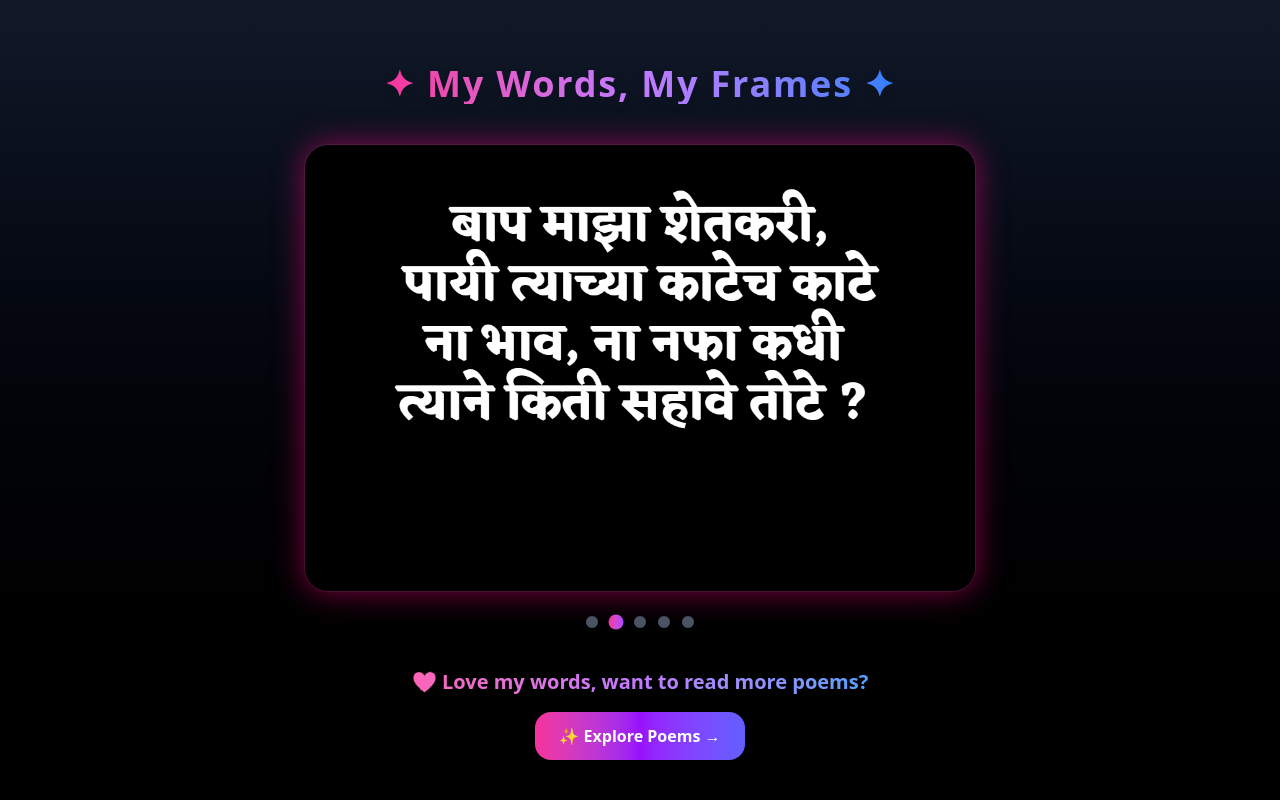
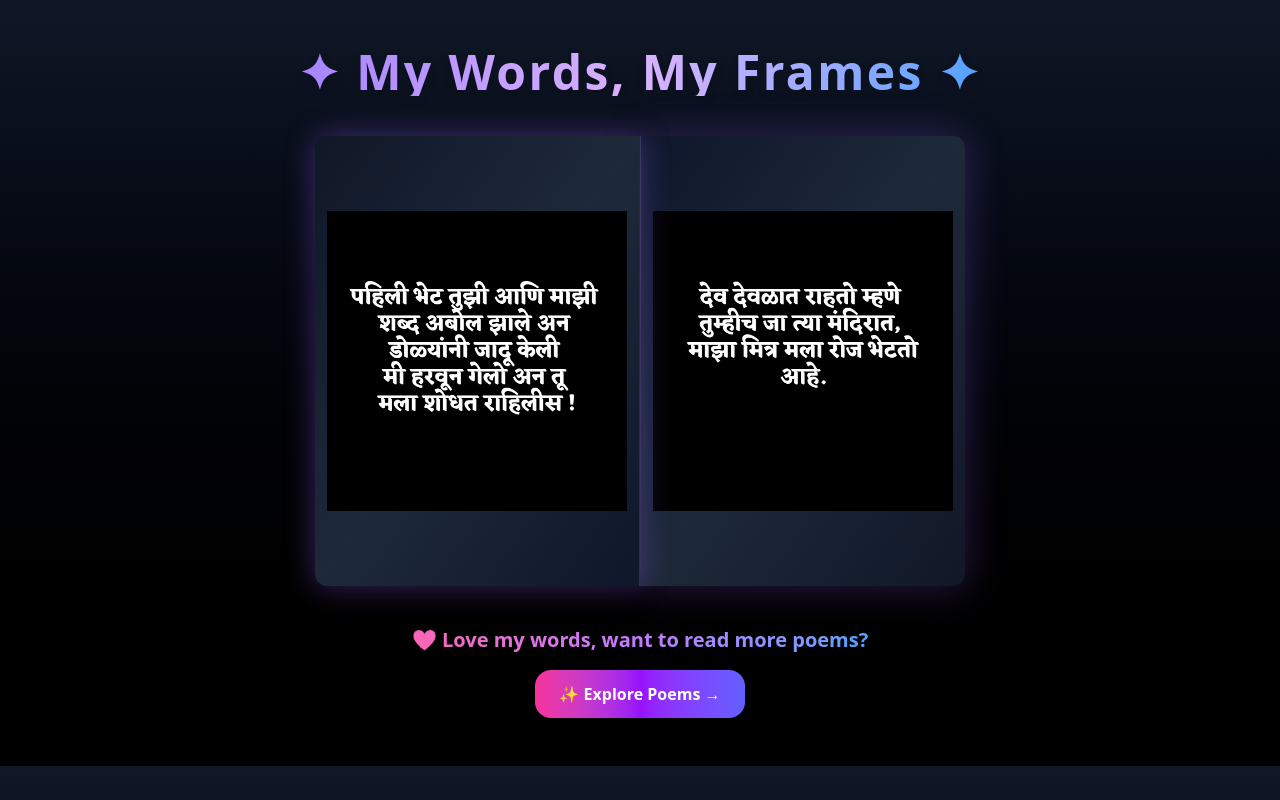
Before and after one commit to aniketArun/aniket-portfolio, a React (Vite) app: page / in a window 1280 px wide. Shown: the part 800-1600 px from the top of the page. Built offline with nearby package versions, Linux system fonts and the light colour scheme.

Commit message:
feat: change poem animation

```diff
--- a/src/components/about/About.jsx
+++ b/src/components/about/About.jsx
@@ -34,13 +34,14 @@ export default function AboutMe() {
             shaping thoughts into verses — because sometimes,
             emotions deserve rhythm, not logic.
           </p>
-          <motion.button
+          <motion.a
             whileHover={{ scale: 1.05 }}
             whileTap={{ scale: 0.95 }}
             className="px-6 py-3 bg-gradient-to-r from-purple-600 to-pink-500 rounded-xl shadow-lg text-white font-medium"
+            href="#contact"
           >
             Let’s Connect 🚀
-          </motion.button>
+          </motion.a>
         </div>
       </motion.div>
     </section>
--- /dev/null
+++ b/src/components/book-flip/BookFlip.jsx
@@ -0,0 +1,172 @@
+"use client"
+
+import { useState, useEffect } from "react"
+import { motion } from "framer-motion"
+import { useNavigate } from "react-router-dom";
+
+const AutoBookFlip = () => {
+  const navigate = useNavigate();
+  const poems = [
+    { left: "/poetic1.png", right: "/poetic2.png" },
+    { left: "/poetic3.png", right: "/poetic4.png" },
+    { left: "/poetic5.png", right: "/poetic1.png" },
+  ]
+
+  const [currentIndex, setCurrentIndex] = useState(0)
+  const [flipping, setFlipping] = useState(false)
+
+  useEffect(() => {
+    const interval = setInterval(() => {
+      setFlipping(true)
+
+      // Update content halfway through the flip animation
+      setTimeout(() => {
+        setCurrentIndex((prev) => (prev + 1) % poems.length)
+      }, 600) // Half of 1200ms animation
+
+      // Reset flipping state after animation completes
+      setTimeout(() => {
+        setFlipping(false)
+      }, 1200)
+    }, 4000)
+
+    return () => clearInterval(interval)
+  }, [poems.length])
+
+  const nextIndex = (currentIndex + 1) % poems.length
+
+  return (
+    <div className="flex flex-col items-center py-6 px-4 sm:py-8 lg:py-12">
+      {/* Heading */}
+      <motion.h2
+        initial={{ opacity: 0, y: -40 }}
+        animate={{ opacity: 1, y: 0 }}
+        transition={{ duration: 1 }}
+        whileHover={{
+          scale: 1.05,
+          textShadow: "0px 0px 20px rgba(139,92,246,0.9)",
+        }}
+        className="text-2xl sm:text-3xl md:text-4xl lg:text-5xl font-extrabold text-transparent bg-clip-text bg-gradient-to-r from-violet-400 via-purple-300 to-blue-400 tracking-wider drop-shadow-lg mb-6 sm:mb-8 lg:mb-10 cursor-pointer text-center"
+      >
+        ✦ My Words, My Frames ✦
+      </motion.h2>
+
+      {/* Book - Mobile First Design */}
+      <div
+        className="relative w-full max-w-[320px] h-[220px] sm:max-w-[450px] sm:h-[300px] md:max-w-[550px] md:h-[380px] lg:max-w-[650px] lg:h-[450px] flex mx-auto"
+        style={{ perspective: "2000px" }}
+      >
+        {/* Static Left Page */}
+        <div className="relative w-1/2 h-full shadow-md rounded-l-lg sm:rounded-l-xl border-r border-gray-600/30 flex items-center justify-center
+                bg-gradient-to-br from-gray-900 via-gray-800 to-slate-900
+                shadow-[0_0_15px_rgba(139,92,246,0.4)] sm:shadow-[0_0_30px_rgba(139,92,246,0.4)] z-10 p-2 sm:p-3">
+          <img
+            src={poems[currentIndex].left}
+            alt="left-page"
+            className="max-w-full max-h-full object-contain"
+          />
+        </div>
+
+        {/* Static Right Page */}
+        <div className="absolute right-0 w-1/2 h-full rounded-r-lg sm:rounded-r-xl border-l border-gray-600/30 flex items-center justify-center
+               bg-gradient-to-br from-slate-900 via-gray-800 to-gray-900
+               shadow-[0_0_20px_rgba(139,92,246,0.3)] sm:shadow-[0_0_40px_rgba(139,92,246,0.3)] z-0 p-2 sm:p-3">
+          <img
+            src={poems[currentIndex].right}
+            alt="right-page"
+            className="max-w-full max-h-full object-contain"
+          />
+        </div>
+
+        {/* Flipping Page - only visible during flip */}
+        {flipping && (
+          <motion.div
+            initial={{ rotateY: 0 }}
+            animate={{ rotateY: -180 }}
+            transition={{ duration: 1.2, ease: "easeInOut" }}
+            style={{
+              transformStyle: "preserve-3d",
+              transformOrigin: "left center",
+              position: "absolute",
+              left: "50%",
+              width: "50%",
+              height: "100%",
+              zIndex: 20,
+            }}
+            className="rounded-r-lg sm:rounded-r-xl"
+          >
+            {/* Front Face (current right page content) */}
+            <div
+              className="absolute inset-0 flex items-center justify-center
+                 bg-gradient-to-br from-slate-900 via-gray-800 to-gray-900
+                 shadow-[0_0_20px_rgba(139,92,246,0.3)] sm:shadow-[0_0_40px_rgba(139,92,246,0.3)] rounded-r-lg sm:rounded-r-xl border-l border-gray-600/30 p-2 sm:p-3"
+              style={{
+                backfaceVisibility: "hidden",
+                WebkitBackfaceVisibility: "hidden",
+              }}
+            >
+              <img
+                src={poems[currentIndex].right}
+                alt="flipping-page-front"
+                className="max-w-full max-h-full object-contain"
+              />
+            </div>
+
+            {/* Back Face (next left page content, mirrored) */}
+            <div
+              className="absolute inset-0 flex items-center justify-center
+                 bg-gradient-to-br from-gray-900 via-gray-800 to-slate-900
+                 shadow-[0_0_20px_rgba(139,92,246,0.4)] sm:shadow-[0_0_40px_rgba(139,92,246,0.4)] rounded-l-lg sm:rounded-l-xl border-r border-gray-600/30 p-2 sm:p-3"
+              style={{
+                transform: "rotateY(180deg)",
+                backfaceVisibility: "hidden",
+                WebkitBackfaceVisibility: "hidden",
+              }}
+            >
+              <img
+                src={poems[nextIndex].left}
+                alt="flipping-page-back"
+                className="max-w-full max-h-full object-contain scale-x-[-1]"
+              />
+            </div>
+          </motion.div>
+        )}
+      </div>
+
+      {/* Text Below Carousel */}
+      <motion.div
+        initial={{ opacity: 0, y: 20 }}
+        whileInView={{ opacity: 1, y: 0 }}
+        transition={{ duration: 0.8, delay: 0.3 }}
+        className="mt-10 flex flex-col items-center gap-4"
+      >
+        <motion.p
+          className="text-lg md:text-xl font-semibold text-center text-transparent bg-clip-text bg-gradient-to-r from-pink-400 via-purple-400 to-blue-400 cursor-pointer"
+          whileHover={{
+            scale: 1.1,
+            textShadow: "0px 0px 20px rgba(255,105,180,0.8)",
+          }}
+        >
+          💖 Love my words, want to read more poems?
+        </motion.p>
+
+        {/* Button */}
+        <motion.a
+          whileHover={{
+            scale: 1.08,
+            boxShadow: "0px 0px 20px rgba(236,72,153,0.8)",
+          }}
+          onClick={() => navigate("/poems")}
+          whileTap={{ scale: 0.95 }}
+          className="px-6 py-3 rounded-2xl bg-gradient-to-r from-pink-500 via-purple-600 to-indigo-500 text-white font-semibold shadow-md transition-transform hover:cursor-pointer"
+
+        >
+          ✨ Explore Poems →
+        </motion.a>
+      </motion.div>
+
+    </div>
+  )
+}
+
+export default AutoBookFlip
--- a/src/components/hero/Hero.jsx
+++ b/src/components/hero/Hero.jsx
@@ -3,10 +3,9 @@
 import { motion, AnimatePresence } from "framer-motion"
 import { useEffect, useState } from "react"
 import { useNavigate } from 'react-router-dom';
-const poems = [1, 2, 3, 4, 5]
+import BookFlip from "../book-flip/BookFlip";
 
 export default function Hero() {
-  const [index, setIndex] = useState(0)
   const navigate = useNavigate();
   // Auto-play carousel
   useEffect(() => {
@@ -54,96 +53,21 @@ export default function Hero() {
           <span className="italic">poems</span>.
         </motion.p>
 
-        <motion.button
+        <motion.a
           whileHover={{
             scale: 1.15,
             boxShadow: "0px 0px 25px rgba(255,0,128,0.8)",
           }}
           transition={{ type: "spring", stiffness: 300 }}
-          className="mt-8 px-6 py-3 rounded-2xl bg-gradient-to-r from-purple-600 to-pink-500 hover:scale-110 transition-transform shadow-lg text-sm md:text-base"
+          className="mt-8 px-6 py-3 rounded-2xl bg-gradient-to-r from-purple-600 to-pink-500 hover:scale-110 transition-transform shadow-lg text-sm md:text-base cursor-pointer"
+          href="#contact"
         >
           Let’s Create Together
-        </motion.button>
+        </motion.a>
+
       </div>
 
-      {/* Poem Carousel */}
-      <div className="relative w-full py-16 flex flex-col items-center">
-        <motion.h2
-          initial={{ opacity: 0, y: -30 }}
-          whileInView={{ opacity: 1, y: 0 }}
-          transition={{ duration: 0.8 }}
-          whileHover={{
-            scale: 1.1,
-            textShadow: "0px 0px 25px rgba(255,105,180,0.8)",
-          }}
-          className="text-3xl md:text-4xl font-extrabold text-transparent bg-clip-text bg-gradient-to-r from-pink-500 via-purple-400 to-blue-500 tracking-wider drop-shadow-lg mb-10 cursor-pointer"
-        >
-          ✦ My Words, My Frames ✦
-        </motion.h2>
-
-        {/* Carousel Box */}
-        <div className="relative w-[90%] max-w-2xl h-72 md:h-[28rem] overflow-hidden rounded-3xl shadow-[0_0_30px_rgba(255,0,128,0.5)] border border-pink-500/30">
-          <AnimatePresence mode="wait">
-            <motion.img
-              key={index}
-              src={`/poetic${poems[index]}.png`}
-              alt={`poem-${poems[index]}`}
-              initial={{ opacity: 0, x: 200, rotate: 15 }}
-              animate={{ opacity: 1, x: 0, rotate: 0 }}
-              exit={{ opacity: 0, x: -200, rotate: -15 }}
-              transition={{ duration: 0.9, ease: "easeInOut" }}
-              className="absolute inset-0 w-full h-full object-cover rounded-3xl"
-            />
-          </AnimatePresence>
-        </div>
-
-        {/* Futuristic Dots */}
-        <div className="flex gap-3 mt-6">
-          {poems.map((_, i) => (
-            <motion.button
-              key={i}
-              onClick={() => setIndex(i)}
-              whileHover={{ scale: 1.3 }}
-              className={`h-3 w-3 rounded-full transition-all duration-300 ${i === index
-                ? "bg-gradient-to-r from-pink-500 to-purple-500 shadow-lg scale-125"
-                : "bg-gray-600"
-                }`}
-            />
-          ))}
-        </div>
-        {/* Text Below Carousel */}
-        <motion.div
-          initial={{ opacity: 0, y: 20 }}
-          whileInView={{ opacity: 1, y: 0 }}
-          transition={{ duration: 0.8, delay: 0.3 }}
-          className="mt-10 flex flex-col items-center gap-4"
-        >
-          <motion.p
-            className="text-lg md:text-xl font-semibold text-center text-transparent bg-clip-text bg-gradient-to-r from-pink-400 via-purple-400 to-blue-400 cursor-pointer"
-            whileHover={{
-              scale: 1.1,
-              textShadow: "0px 0px 20px rgba(255,105,180,0.8)",
-            }}
-          >
-            💖 Love my words, want to read more poems?
-          </motion.p>
-
-          {/* Button */}
-          <motion.a
-            whileHover={{
-              scale: 1.08,
-              boxShadow: "0px 0px 20px rgba(236,72,153,0.8)",
-            }}
-            onClick={() => navigate("/poems")}
-            whileTap={{ scale: 0.95 }}
-            className="px-6 py-3 rounded-2xl bg-gradient-to-r from-pink-500 via-purple-600 to-indigo-500 text-white font-semibold shadow-md transition-transform hover:cursor-pointer"
-
-          >
-            ✨ Explore Poems →
-          </motion.a>
-        </motion.div>
-
-      </div>
+      <BookFlip />
     </section>
   )
 }
```
Also changed, not shown: 1 other file (tests, documents, lock files or other folders).
